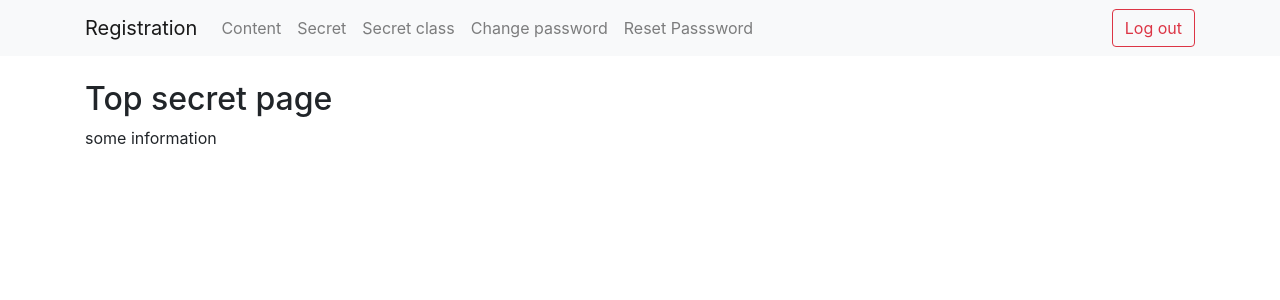
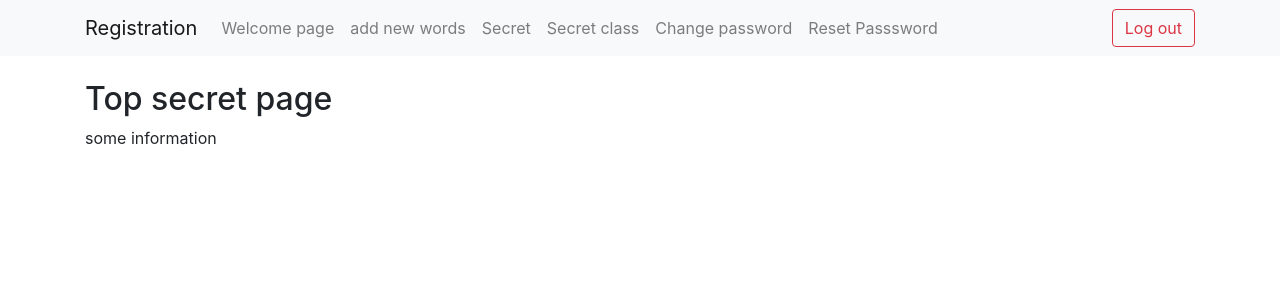
Before and after one commit to Vesli1715/django_cards, a Django app: page /secret/ in a window 1280 px wide. Shown: the top 300 px of the page. Run offline with Django 3.2, Linux system fonts and the light colour scheme; the visitor is signed in with stand-in values (Sample User, id 1); some libraries are stand-ins or nearby versions.

Commit message:
formating old version

```diff
--- a/registration/templates/registration/base.html
+++ b/registration/templates/registration/base.html
@@ -34,9 +34,12 @@
           <div class="collapse navbar-collapse" id="navbarSupportedContent">
             <ul class="navbar-nav mr-auto">
                 <li class="nav-item">
-                    <a class="nav-link" href="{% url 'index' %}">Content</a>
+                    <a class="nav-link" href="{% url 'index' %}">Welcome page</a>
                 </li>
                 {% if user.is_authenticated %}
+                    <li class="nav-item">
+                        <a class="nav-link" href="{% url 'word_cards:add_new_words' %}">add new words</a>
+                    </li>
                     <li class="nav-item">
                         <a class="nav-link" href="{% url 'secret' %}">Secret</a>
                     </li>
@@ -53,6 +56,7 @@
             </ul>
                 {% if user.is_authenticated %}
                     <a href="{% url 'logout' %}" class="btn btn-outline-danger">Log out</a>
+
                 {% else %}
                     <form class="form-inline my-2 my-lg-0">
                         <a href="{% url 'signup' %}" class="btn btn-outline-secondary">Sign Up</a>
--- a/registration/templates/registration/content.html
+++ b/registration/templates/registration/index.html
@@ -1,7 +1,7 @@
 {% extends 'registration/base.html' %}
 
 {% block content %}
-    <h2> Block Content </h2>
+    <h2> Welcome page </h2>
    <h3> Welcome:
             {% if user.is_authenticated %} {{ user.username }}
             {% else %} Visitor
--- a/registration/urls.py
+++ b/registration/urls.py
@@ -3,11 +3,11 @@ from . import views
 
 
 urlpatterns = [
-    path('content/', views.index, name='index'),
+    path('index/', views.index, name='index'),                      # name of template and function "index" is important
     path('signup/', views.signup, name='signup'),
     path('secret/', views.secret_page, name='secret'),
     path('secret_class/', views.SecretPage.as_view(), name='secret_class'),
-    path('accounts/', include('django.contrib.auth.urls')), # login/ logout/ password_change
+    path('accounts/', include('django.contrib.auth.urls')),         # login/ logout/ password_change
     re_path(r'^activate/(?P<uidb64>[0-9A-Za-z_\-]+)/(?P<token>[0-9A-Za-z]{1,13}-[0-9A-Za-z]{1,20})/$',
          views.activate, name='activate'),
 
--- a/registration/views.py
+++ b/registration/views.py
@@ -17,7 +17,7 @@ from .tokens import account_activation_token
 
 def index(request):
     count = User.objects.count()
-    return render(request, 'registration/content.html', {'count': count })
+    return render(request, 'registration/index.html', {'count': count })
 
 
 def signup(request):
--- a/word_cards/templates/base_app/test.html
+++ b/word_cards/templates/base_app/add_new_words.html
@@ -2,7 +2,7 @@
 {% load crispy_forms_tags %}
 {% block content %}
 <div class="container">
-    <div class="row justify-content-center"">
+    <div class="row justify-content-center">
         <h1>Add new word</h1>
     </div>
     <div class="row justify-content-center">
--- a/word_cards/urls.py
+++ b/word_cards/urls.py
@@ -19,5 +19,5 @@ urlpatterns = [
     path('words_list/all/', views.show_all_words_list, name='all_words_list'),
 
     path('polls/', views.index ),
-    path('test/', views.test, name='test')
+    path('add_new_words/', views.add_new_words, name='add_new_words')
 ]
```
Also changed, not shown: word_cards/views.py (+4 -3 lines).
